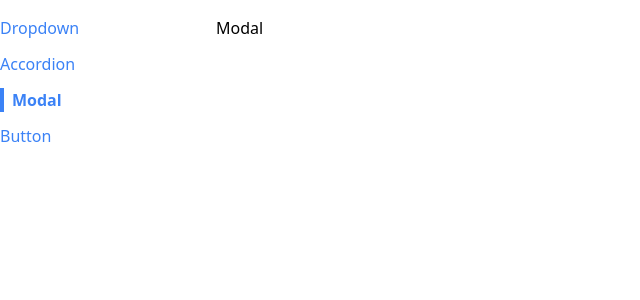
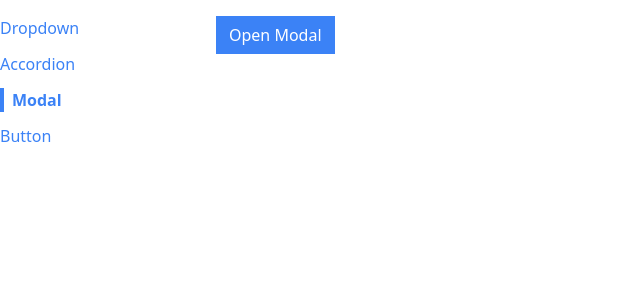
Before and after one commit to devmanoshri/Tailwind-CSS, a React (Create React App) app: page /modal in a window 1280 px wide. Shown: the top 300 px of the page, without its empty margins (0-640 px from the left). Built offline with nearby package versions, Linux system fonts and the light colour scheme.

Commit message:
modal basic 2

```diff
--- a/public/index.html
+++ b/public/index.html
@@ -39,5 +39,6 @@
       To begin the development, run `npm start` or `yarn start`.
       To create a production bundle, use `npm run build` or `yarn build`.
     -->
+    <div class="modal-container"></div>
   </body>
 </html>
--- a/src/components/Modal.js
+++ b/src/components/Modal.js
@@ -1,7 +1,16 @@
 import React from "react";
-
-function Modal() {
-  return <div>Modal</div>;
+import ReactDOM from "react-dom";
+function Modal({ onClose }) {
+  return ReactDOM.createPortal(
+    <div>
+      <div
+        onClick={onClose}
+        className="absolute inset-0 bg-gray-300 opacity-80"
+      ></div>
+      <div className="absolute inset-40 p-10 bg-white">I am a Modal</div>
+    </div>,
+    document.querySelector(".modal-container")
+  );
 }
 
 export default Modal;
--- a/src/pages/ModalPage.js
+++ b/src/pages/ModalPage.js
@@ -1,7 +1,23 @@
+import { useState } from "react";
 import Modal from "../components/Modal";
+import Button from "../components/Button";
 
 function ModalPage() {
-  return <Modal />;
+  const [showModal, setShowModal] = useState(false);
+  const handelModalShow = () => {
+    setShowModal(true);
+  };
+  const handelClose = () => {
+    setShowModal(false);
+  };
+  return (
+    <div>
+      <Button primary onClick={handelModalShow}>
+        Open Modal
+      </Button>
+      {showModal && <Modal onClose={handelClose} />}
+    </div>
+  );
 }
 
 export default ModalPage;
```
